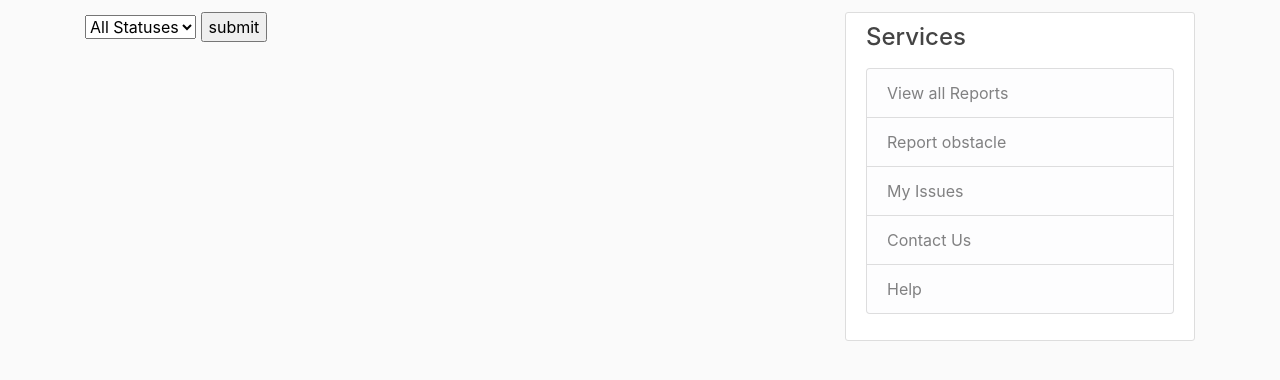
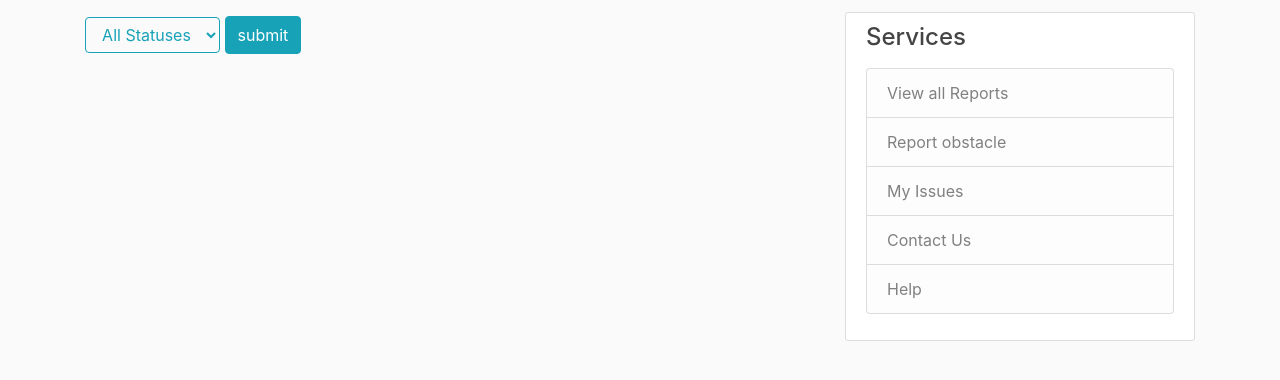
Before and after one commit to inbalaltan/group18_2020, a Django app: template Users/templates/users/all_reports.html in a window 1280 px wide. Shown: the part 68-448 px from the top of the page. Run offline with Django 3.2, Linux system fonts and the light colour scheme; the template is opened without the code that fills it, so the values that code supplies are empty; some libraries are stand-ins or nearby versions.

Commit message:
dropdown desgin

```diff
--- a/Users/templates/users/all_reports.html
+++ b/Users/templates/users/all_reports.html
@@ -3,13 +3,13 @@
 
     <form action="{% url 'all-reports' %}" method="post">
       {% csrf_token %}
-      <select id="sub" name="sub" data-toggle="dropdown" aria-haspopup="true" aria-expanded="false">
-          <option value="allstatus"> All Statuses</option>
-          <option value="closed"> closed</option>
-          <option value="open">open</option>
-          <option value="in progress">in progress</option>
+      <select class="btn btn-outline-info mt-1 mb-1" id="sub" name="sub" data-toggle="dropdown" aria-haspopup="true" aria-expanded="false">
+          <option class="dropdown-item" value="allstatus"> All Statuses</option>
+          <option class="dropdown-item" value="closed"> closed</option>
+          <option class="dropdown-item" value="open">open</option>
+          <option class="dropdown-item" value="in progress">in progress</option>
       </select>
-      <input type="submit" value="submit">
+      <input class="btn btn-info mt-1 mb-1" type="submit" value="submit">
     </form>
 
 
--- a/Users/templates/users/userissues.html
+++ b/Users/templates/users/userissues.html
@@ -3,18 +3,18 @@
 
       <form action="{% url 'user-issues' %}" method="post">
         {% csrf_token %}
-        <select id="sub" name="sub" data-toggle="dropdown" aria-haspopup="true" aria-expanded="false">
+        <select class="btn btn-outline-info mt-1 mb-1" id="sub" name="sub" data-toggle="dropdown" aria-haspopup="true" aria-expanded="false">
             <option value="allstatus"> All Statuses</option>
             <option value="closed"> closed</option>
             <option value="open">open</option>
             <option value="in progress">in progress</option>
         </select>
-        <select id="subb" name="subb" data-toggle="dropdown" aria-haspopup="true" aria-expanded="false">
+        <select class="btn btn-outline-info mt-1 mb-1" id="subb" name="subb" data-toggle="dropdown" aria-haspopup="true" aria-expanded="false">
             <option value="alll"> All Reports</option>
             <option value="my"> My Reports</option>
             <option value="subsc">Subscribe Reports</option>
         </select>
-        <input type="submit" value="submit">
+        <input class="btn btn-outline-info mt-1 mb-1" type="submit" value="submit">
       </form>
 
     {% for mifga in mifgas %}
```
Also changed, not shown: db.sqlite3.
